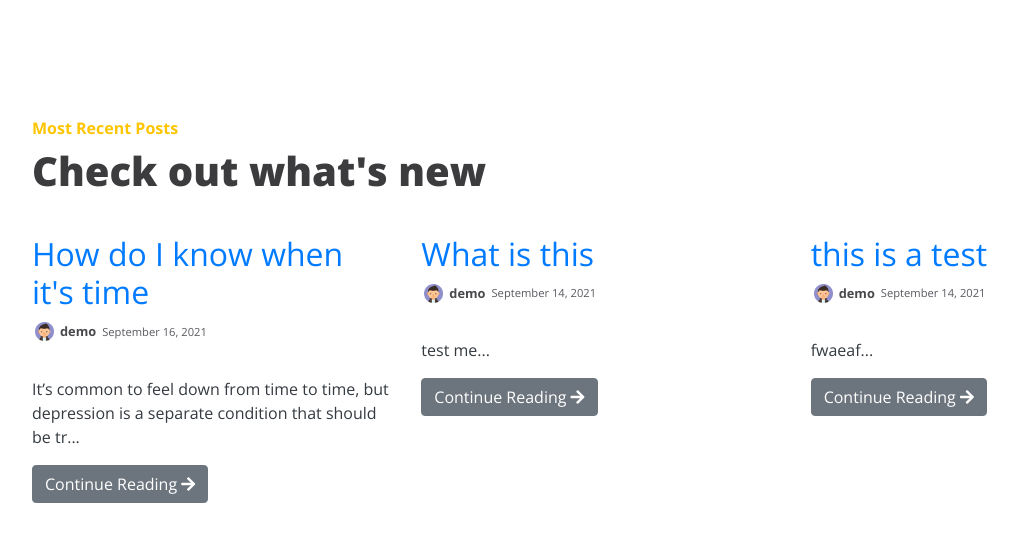
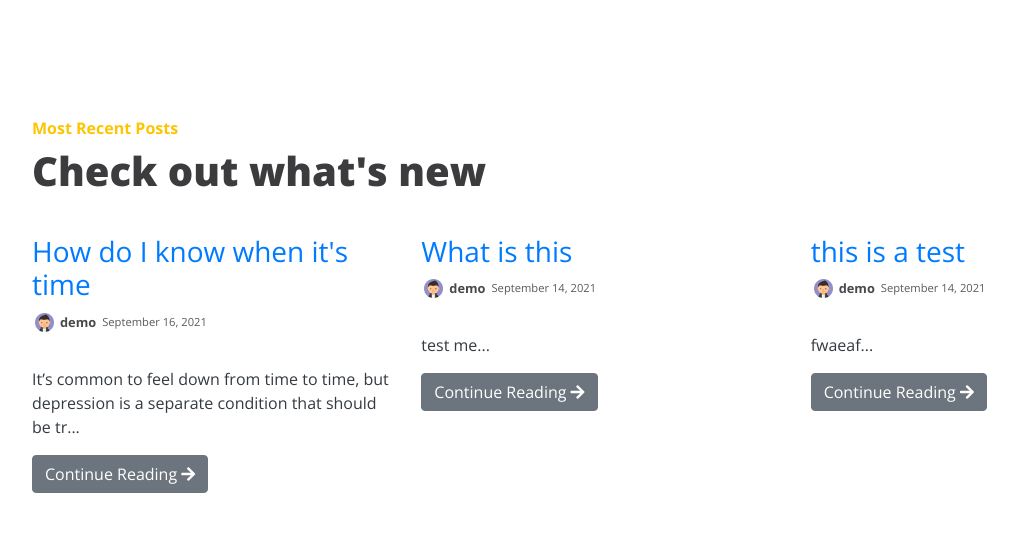
Before and after one commit to miguelcoria94/Impact, a Flask app: page / in a window 1280 px wide. Shown: the part 1037-1588 px from the top of the page, without its empty margins (40-1058 px from the left). Run offline with Flask 2, Linux system fonts and the light colour scheme; data comes from the database, SQL or seed files in the repository; some libraries are stand-ins or nearby versions.

Commit message:
working on the card

```diff
--- a/impact/templates/index.html
+++ b/impact/templates/index.html
@@ -59,7 +59,7 @@
         {% for post in blog_posts.items %}
             <div class="post-card">
 
-              <h2><a class="" href="{{ url_for('blog_post.blog_post', blog_post_id=post.id) }}">{{ post.title }}</a></h2>
+              <h3><a class="post-card-title" href="{{ url_for('blog_post.blog_post', blog_post_id=post.id) }}">{{ post.title }}</a></h3>
               <div class="post-details-div">
 
                 <img class="author-profile-image" align='center' src="{{url_for('static',filename='profile_pics/'+post.author.profile_image)}}" width="30">
```
